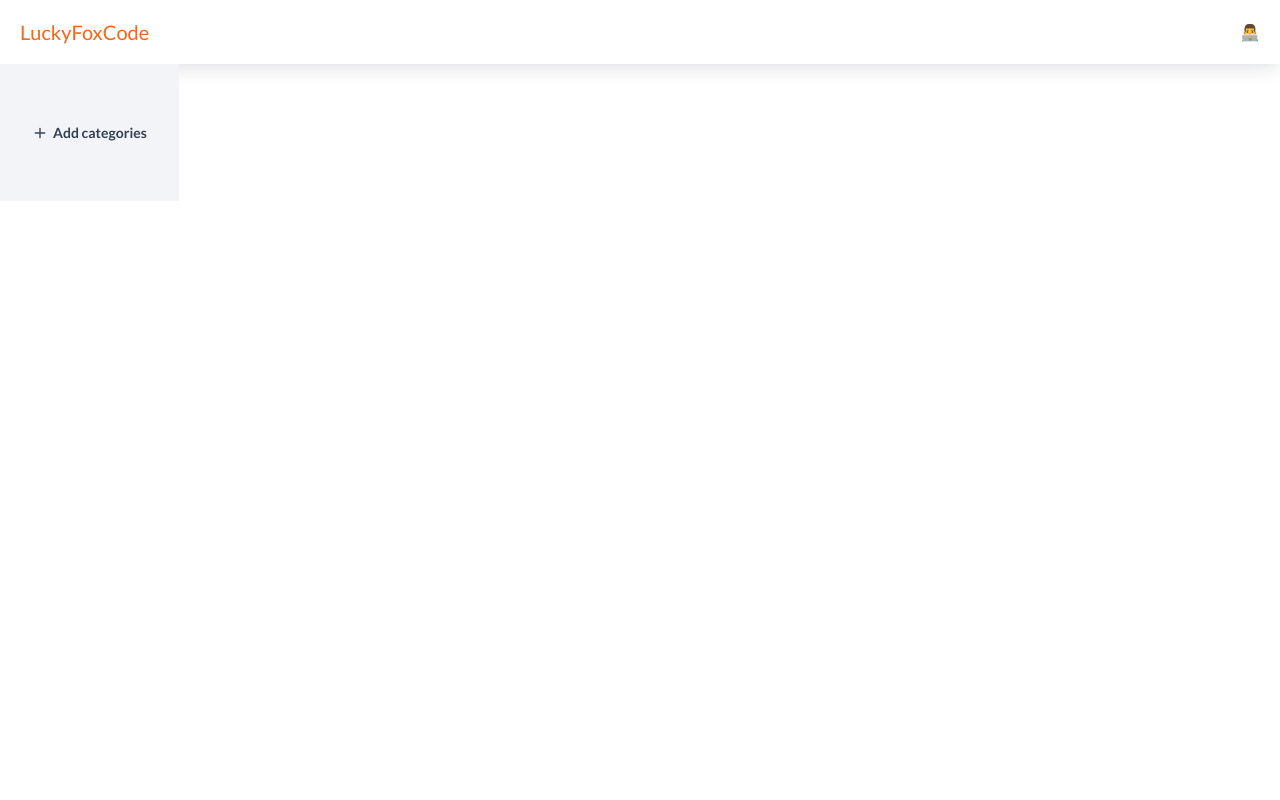
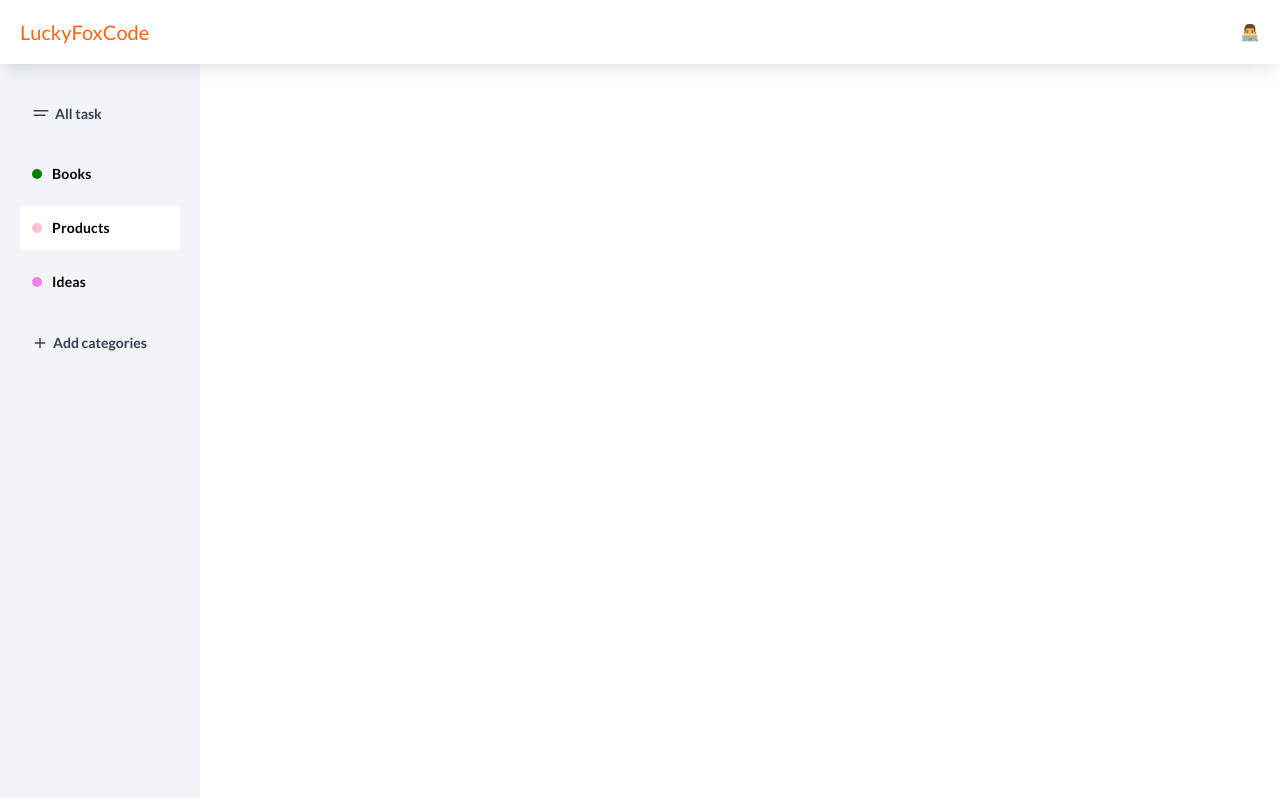
Before and after one commit to LuckyFoxCode/todo_react, a React (Vite) app: page / in a window 1280 px wide. Built offline with nearby package versions, Linux system fonts and the light colour scheme.

Commit message:
:recycle: Refactor Header, added func delete & active categories.

```diff
--- a/src/components/Categories/Categories.module.scss
+++ b/src/components/Categories/Categories.module.scss
@@ -1,7 +1,53 @@
 @import 'styles';
 
 .categories {
+  width: 200px;
   @include flex-col;
   background-color: $GRAY_100;
-  padding: 50px 20px 50px;
+  padding: 30px 20px 50px;
+  row-gap: 20px;
+  height: calc(100vh - 66px);
 }
+
+// Categories List:
+
+.list {
+  @include flex-col;
+  // margin-bottom: 25px;
+  row-gap: 10px;
+
+  &__item {
+    @include flex(flex-start, center);
+    @include transition(background-color, box-shadow);
+    padding: 13px 12px 14px 12px;
+    background-color: transparent;
+    border-radius: 4px;
+    cursor: pointer;
+    &:hover {
+      background-color: $WHITE;
+      box-shadow: $BOX_SHADOW_MD;
+    }
+    &:hover &_icon {
+      opacity: 1;
+    }
+
+    &_color {
+      @include size(10px, true);
+      background-color: $SUCCESS_300;
+      margin-right: 10px;
+    }
+
+    &_descr {
+      display: flex;
+      flex-grow: 1;
+      @include text(rem(14), 600, $BLACK);
+      letter-spacing: 0.15px;
+    }
+
+    &_icon {
+      @include transition(opacity);
+      transform: rotate(45deg);
+      opacity: 0;
+    }
+  }
+}
--- a/src/components/Categories/Categories.tsx
+++ b/src/components/Categories/Categories.tsx
@@ -1,13 +1,32 @@
 import { Button } from 'components/common';
+import { categories } from 'data/categories';
+import { useState } from 'react';
+import { CategoriesProps } from 'utils/types';
+import { CategoriesList } from './components';
 import s from './Categories.module.scss';
 
 export const Categories: React.FC = () => {
+  const [data, setData] = useState<CategoriesProps[]>(categories);
+
   const handleAddCategory = () => {
     console.log('Add Category');
   };
 
   return (
     <aside className={s.categories}>
+      {!!data.length && (
+        <Button
+          title="All task"
+          withIcon
+          iconName="All"
+          iconSize={18}
+          iconFill="#344054"
+          iconStyle={{ marginRight: '5px' }}
+          onClick={handleAddCategory}
+          className={s.categories__allTaskBtn}
+        />
+      )}
+      <CategoriesList data={data} setData={setData} />
       <Button
         title="Add categories"
         withIcon
--- /dev/null
+++ b/src/components/Categories/components/CategoriesList.tsx
@@ -0,0 +1,41 @@
+import { CategoriesProps } from 'utils/types';
+import s from '../Categories.module.scss';
+import { CategoriesListItem } from './';
+
+interface CategoriesListProps {
+  data: CategoriesProps[];
+  setData: React.Dispatch<React.SetStateAction<CategoriesProps[]>>;
+}
+
+export const CategoriesList: React.FC<CategoriesListProps> = ({
+  data,
+  setData,
+}) => {
+  const handleSetActiveCategory = (id: string) => {
+    const isActive = data.map((category) => ({
+      ...category,
+      isActive: category.id === id ? true : false,
+    }));
+
+    setData(isActive);
+  };
+
+  const handleDeleteCategory = (id: string) => {
+    const filteredCategories = data.filter((category) => category.id !== id);
+
+    setData(filteredCategories);
+  };
+
+  return (
+    <ul className={s.list}>
+      {data.map((category) => (
+        <CategoriesListItem
+          key={category.id}
+          category={category}
+          handleSetActiveCategory={handleSetActiveCategory}
+          handleDeleteCategory={handleDeleteCategory}
+        />
+      ))}
+    </ul>
+  );
+};
--- /dev/null
+++ b/src/components/Categories/components/CategoriesListItem.tsx
@@ -0,0 +1,41 @@
+import { Icon } from 'components/common/Icon';
+import { CategoriesProps } from 'utils/types';
+import s from '../Categories.module.scss';
+
+interface CategoriesListItemProps {
+  category: CategoriesProps;
+  handleSetActiveCategory: (id: string) => void;
+  handleDeleteCategory: (id: string) => void;
+}
+
+export const CategoriesListItem: React.FC<CategoriesListItemProps> = ({
+  category,
+  handleSetActiveCategory,
+  handleDeleteCategory,
+}) => {
+  const { id, title, colorTitle, isActive } = category;
+  return (
+    <li
+      className={s.list__item}
+      style={{ backgroundColor: isActive ? '#fff' : '' }}
+    >
+      <div
+        className={s.list__item_color}
+        style={{ backgroundColor: colorTitle }}
+      />
+      <span
+        className={s.list__item_descr}
+        onClick={() => handleSetActiveCategory(id)}
+      >
+        {title}
+      </span>
+      <Icon
+        name="Plus"
+        size={16}
+        fill={colorTitle}
+        className={s.list__item_icon}
+        onClick={() => handleDeleteCategory(id)}
+      />
+    </li>
+  );
+};
--- /dev/null
+++ b/src/components/Categories/components/index.ts
@@ -0,0 +1,2 @@
+export * from './CategoriesList';
+export * from './CategoriesListItem';
--- a/src/components/Header/Header.module.scss
+++ b/src/components/Header/Header.module.scss
@@ -2,8 +2,10 @@
 
 .header {
   @include flex(space-between, center);
+  position: sticky;
+  background-color: $WHITE;
+  box-shadow: $BOX_SHADOW_LG;
   padding: 20px;
-  box-shadow: $BOX_SHADOW_LG;
 
   &__logo {
     @include text(rem(20), 400, $ORANGE_500);
--- a/src/components/common/Button/Button.module.scss
+++ b/src/components/common/Button/Button.module.scss
@@ -1,7 +1,6 @@
 @import 'styles';
 
 .button {
-  width: fit-content;
   @include flex(flex-start, center);
   @include text(rem(14), 600, $GRAY_700);
   @include transition(background-color);
--- a/src/components/common/Icon/Icon.tsx
+++ b/src/components/common/Icon/Icon.tsx
@@ -33,6 +33,30 @@ export const Icon: React.FC<IconProps> = ({
           <path d="M17.3333 6.66659C17.3333 5.93021 16.7363 5.33325 15.9999 5.33325C15.2635 5.33325 14.6666 5.93021 14.6666 6.66659V14.6666H6.66659C5.9302 14.6666 5.33325 15.2635 5.33325 15.9999C5.33325 16.7363 5.9302 17.3333 6.66659 17.3333H14.6666V25.3333C14.6666 26.0696 15.2635 26.6666 15.9999 26.6666C16.7363 26.6666 17.3333 26.0696 17.3333 25.3333V17.3333H25.3333C26.0696 17.3333 26.6666 16.7363 26.6666 15.9999C26.6666 15.2635 26.0696 14.6666 25.3333 14.6666H17.3333V6.66659Z" />
         </svg>
       );
+    case 'All':
+      return (
+        <svg
+          style={{ ...style }}
+          width={size}
+          height={size}
+          fill={fill}
+          className={className}
+          onClick={onClick}
+          xmlns="http://www.w3.org/2000/svg"
+          viewBox="0 0 32 32"
+        >
+          <path
+            fillRule="evenodd"
+            clipRule="evenodd"
+            d="M2.75 12C2.75 11.3096 3.30964 10.75 4 10.75H28C28.6904 10.75 29.25 11.3096 29.25 12C29.25 12.6904 28.6904 13.25 28 13.25H4C3.30964 13.25 2.75 12.6904 2.75 12Z"
+          />
+          <path
+            fillRule="evenodd"
+            clipRule="evenodd"
+            d="M2.75 20C2.75 19.3096 3.30964 18.75 4 18.75H23C23.6904 18.75 24.25 19.3096 24.25 20C24.25 20.6904 23.6904 21.25 23 21.25H4C3.30964 21.25 2.75 20.6904 2.75 20Z"
+          />
+        </svg>
+      );
     default:
       return null;
   }
--- /dev/null
+++ b/src/data/categories.ts
@@ -0,0 +1,7 @@
+import { CategoriesProps } from 'utils/types';
+
+export const categories: CategoriesProps[] = [
+  { id: '01', title: 'Books', colorTitle: 'green', isActive: false },
+  { id: '02', title: 'Products', colorTitle: 'pink', isActive: true },
+  { id: '03', title: 'Ideas', colorTitle: 'violet', isActive: false },
+];
--- /dev/null
+++ b/src/utils/index.ts
@@ -0,0 +1 @@
+export * from './types';
--- /dev/null
+++ b/src/utils/types.ts
@@ -0,0 +1,6 @@
+export interface CategoriesProps {
+  id: string;
+  title: string;
+  isActive: boolean;
+  colorTitle: string;
+}
```
Also changed, not shown: src/assets/svg/All.svg (added).
